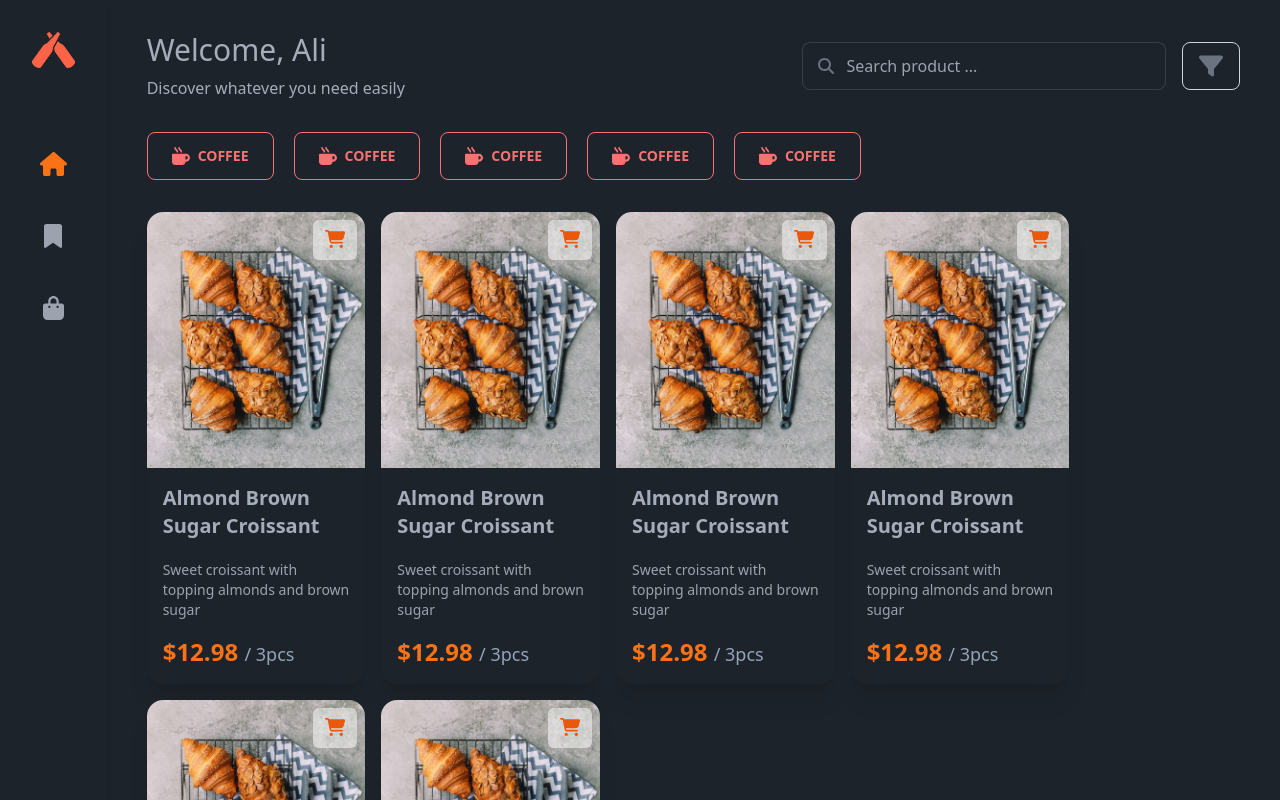
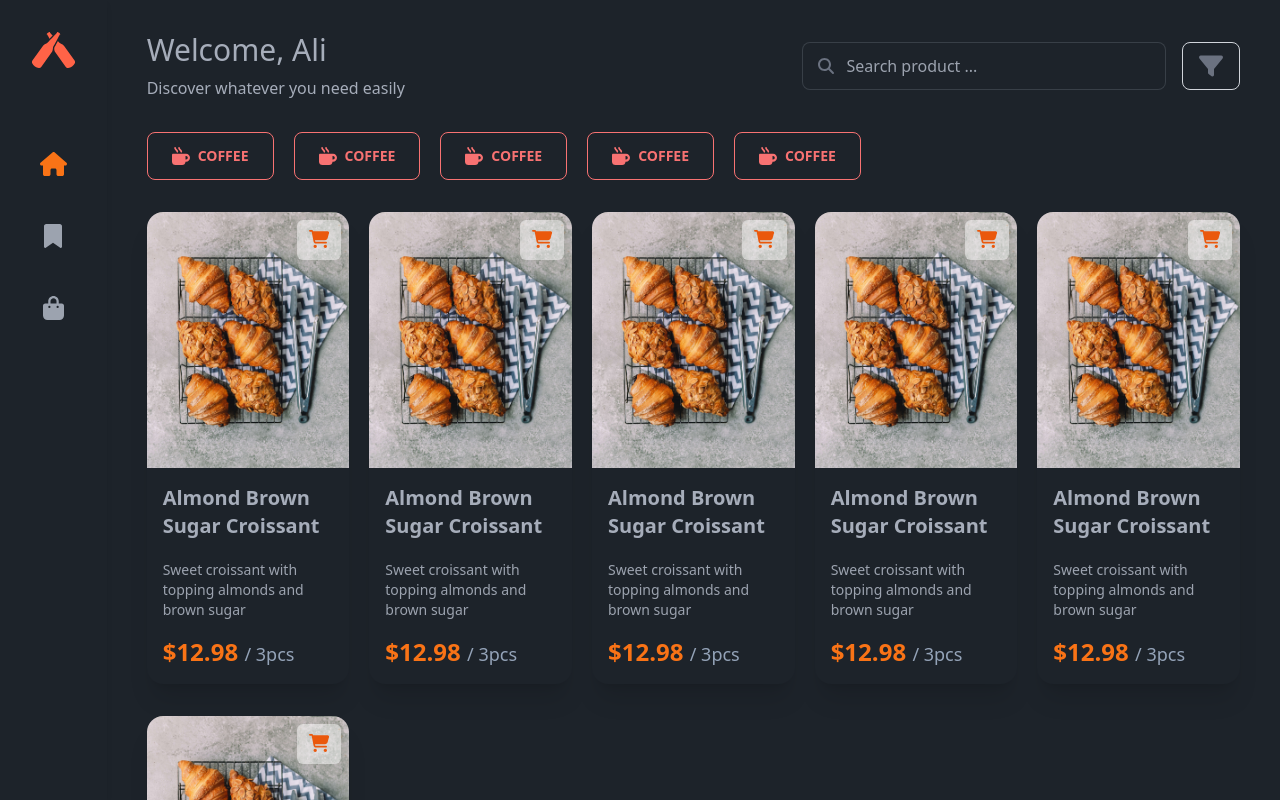
Before and after one commit to AliMohammadiKia/strapi_project, a React (Vite) app in the folder client/: page / in a window 1280 px wide. Shown: the top 800 px of the page. Built offline with nearby package versions, Linux system fonts and the light colour scheme.

Commit message:
change flex to grid layout cards

```diff
--- a/client/src/components/Card/Card.jsx
+++ b/client/src/components/Card/Card.jsx
@@ -4,7 +4,7 @@ import { faCartShopping } from "@fortawesome/free-solid-svg-icons";
 
 const Card = () => {
   return (
-    <Link className="card card-compact w-1/5 bg-base-100 shadow-xl hover:scale-105 transition-all relative">
+    <Link className="card card-compact bg-base-100 shadow-xl hover:scale-105 transition-all relative">
       <figure className="h-64">
         <img
           src="/img/croissant.jpg"
--- a/client/src/pages/Home/Home.jsx
+++ b/client/src/pages/Home/Home.jsx
@@ -8,7 +8,7 @@ const Home = () => {
     <div className="px-10 py-8 w-11/12">
       <Header />
       <CategoryItems />
-      <div className="mt-8 flex flex-wrap gap-4">
+      <div className="mt-8 grid grid-cols-5 gap-x-5 gap-y-8">
         <Card />
         <Card />
         <Card />
```
